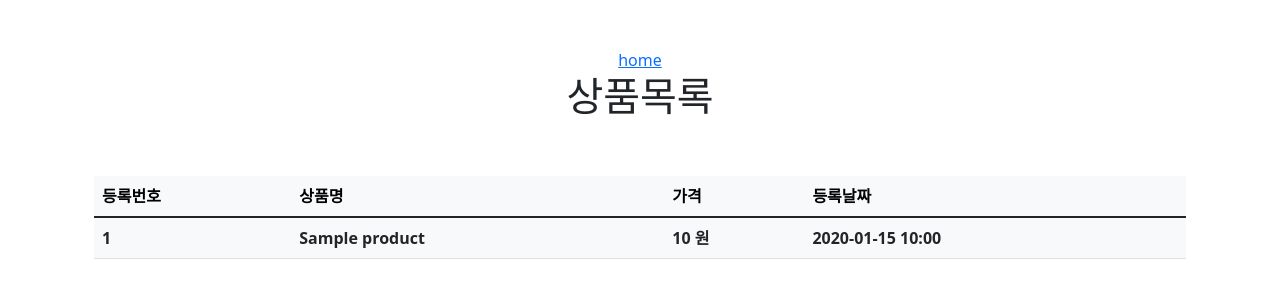
After one commit to Jodayday/Shopping_mall_django, a Django app: template shopping/templates/product/product.html in a window 1280 px wide. The commit adds this page. Shown: the top 300 px of the page. Run offline with Django 3.2, Linux system fonts and the light colour scheme; the template is opened without the code that fills it: most values are stand-ins (such as "Sample title", 1, 10 or a date in 2020); lists and menus that the app fills with data are empty.

Commit message:
listview use, template tag use, humanize use

```diff
--- /dev/null
+++ b/shopping/templates/product/base.html
@@ -0,0 +1,18 @@
+{% load static %}
+<!DOCTYPE html>
+<html lang="ko">
+<head>
+    <meta charset="UTF-8">
+    <meta name="viewport" content="width=device-width, initial-scale=1.0">
+    <link href="https://cdn.jsdelivr.net/npm/bootstrap@5.1.3/dist/css/bootstrap.min.css" rel="stylesheet" integrity="sha384-1BmE4kWBq78iYhFldvKuhfTAU6auU8tT94WrHftjDbrCEXSU1oBoqyl2QvZ6jIW3" crossorigin="anonymous">
+    <script src="https://cdn.jsdelivr.net/npm/bootstrap@5.1.3/dist/js/bootstrap.bundle.min.js" integrity="sha384-ka7Sk0Gln4gmtz2MlQnikT1wXgYsOg+OMhuP+IlRH9sENBO0LRn5q+8nbTov4+1p" crossorigin="anonymous"></script>
+
+    <title>신선함을 사다 : 조은목장</title>
+</head>
+<body>
+    <div class="container">
+        {% block contents %}
+        {% endblock %}
+    </div>
+</body>
+</html>
--- /dev/null
+++ b/shopping/templates/product/product.html
@@ -0,0 +1,53 @@
+{% extends "product/base.html" %}
+
+{% load humanize %}
+<!-- 보기편한 필터를 설정할수있음 -->
+{% block contents %}
+
+<div class="container">
+
+    <div class="row mt-5">
+      <div class="col-12 text-center">
+        <a href="{% url 'index' %}">home</a>
+        <h1>상품목록</h1>
+      </div>
+    </div>
+
+    <div class="row mt-5">
+      <div class="col-12">
+        <table class="table table-light">
+          <thead class="thead-light">
+            <tr>
+              <th scope="col" >등록번호</th>
+              <th scope="col" >상품명</th>
+              <th scope="col" >가격</th>
+              <th scope="col" >등록날짜</th>
+            </tr>
+          </thead>
+          <tbody class="text-dark">
+            {% for product in products %}
+            <tr>
+              <th scope="row">{{ product.id }}</th>
+              <th >{{ product.name }}</th>
+              <th >{{ product.price|intcomma }} 원</th>
+              <!-- humanize의 필터를 사용했음 -->
+              <th >{{ product.time|date:'Y-m-d H:i' }}</th>
+              <!-- django 내장 템플릿 태그 및 필터 사용  -->
+            </tr>
+            {% endfor %}
+          </tbody>
+
+        </table>
+
+
+
+
+
+      </div>
+    </div>
+
+  </div>
+
+
+
+{% endblock %}
--- a/shopping/urls.py
+++ b/shopping/urls.py
@@ -1,9 +1,10 @@
 from django.urls import path
 
+from shopping.views import ProductListView
 
 app_name = "shopping"
 
 
 urlpatterns = [
-    # path('', index, name="index")
+    path('', ProductListView.as_view(), name="index")
 ]
--- a/user/forms.py
+++ b/user/forms.py
@@ -79,5 +79,6 @@ class LoginForm(forms.Form):
                 return
             if check_password(_p1, _u.password):
                 self.user = _u.id
+                # self.user --> views.LoginView의 form.user로 사용된다.
             else:
                 self.add_error("email", "가입정보가 없습니다..")
--- a/user/templates/user/index.html
+++ b/user/templates/user/index.html
@@ -3,5 +3,6 @@
 {% block contents %}
 <a href="{% url 'user:register' %}">회원가입</a>
 <a href="{% url 'user:login' %}">로그인</a>
+<a href="{% url 'shopping:index' %}">상품보기</a>
 <p>{{ user }}</p>
 {% endblock %}
--- a/user/views.py
+++ b/user/views.py
@@ -27,4 +27,5 @@ class LoginView(FormView):
 
     def form_valid(self, form):
         self.request.session['user'] = form.user
+        # self안에 request가 존재,    formclass에서 가져온 값
         return super().form_valid(form)
```
Also changed, not shown: shopping/views.py (+12 -1 lines), README.md.
